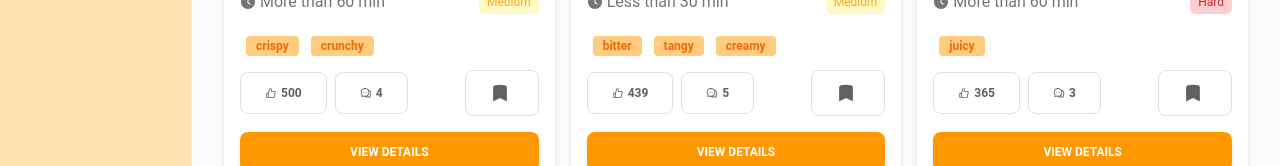
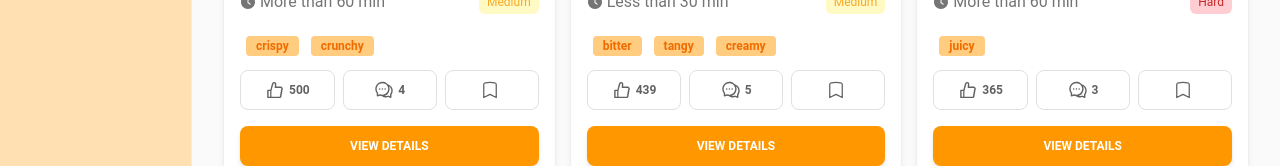
Before and after one commit to devmulkalwar/recipeHub, a React (Vite) app in the folder frontend/: page /recipes in a window 1280 px wide. Shown: the part 545-711 px from the top of the page. Built offline with nearby package versions, Linux system fonts and the light colour scheme.

Commit message:
card like and saved icon actions added

```diff
--- a/frontend/src/components/RecipeCard.jsx
+++ b/frontend/src/components/RecipeCard.jsx
@@ -1,14 +1,20 @@
-import React, { useEffect } from "react";
+import React, { useEffect, useState } from "react";
 import { Typography, Button } from "@material-tailwind/react";
 import {
   AiOutlineLike,
+  AiFillLike,
   AiOutlineComment,
   AiFillClockCircle,
 } from "react-icons/ai";
-import { BookmarkIcon } from "@heroicons/react/24/solid";
+import { BookmarkIcon as OutlineBookmarkIcon } from "@heroicons/react/24/outline";
+import { BookmarkIcon as FilledBookmarkIcon } from "@heroicons/react/24/solid";
 import { Link } from "react-router-dom";
 
 const RecipeCard = ({ recipe }) => {
+  const [isLiked, setIsLiked] = useState(false);
+  const [isSaved, setIsSaved] = useState(false);
+  const [isFollowing, setIsFollowing] = useState(false);
+
   if (!recipe) {
     return <div>No recipe available</div>;
   }
@@ -76,8 +82,11 @@ const RecipeCard = ({ recipe }) => {
         </div>
 
         {/* Follow Button */}
-        <button className="text-blue-500 text-sm font-semibold hover:underline">
-          Follow
+        <button
+          className="text-blue-500 text-sm font-semibold hover:underline"
+          onClick={() => setIsFollowing(!isFollowing)}
+        >
+          {isFollowing ? "Unfollow" : "Follow"}
         </button>
       </div>
 
@@ -99,7 +108,7 @@ const RecipeCard = ({ recipe }) => {
               WebkitBoxOrient: "vertical",
               overflow: "hidden",
               WebkitLineClamp: 2,
-              maxHeight: "3rem", // Ensures consistent height
+              maxHeight: "3rem",
             }}
           >
             {title}
@@ -145,32 +154,38 @@ const RecipeCard = ({ recipe }) => {
           </div>
         )}
 
-        {/* Action Buttons */}
-        <div className="flex justify-between items-center mt-auto">
-          <div className="flex items-center">
+        <div className="flex justify-evenly items-center mt-auto space-x-2">
           <Button
             variant="outlined"
-              className="flex items-center justify-center text-gray-700 border-gray-300 hover:bg-gray-200 mr-2"
+            className="flex items-center justify-center text-gray-700 border-gray-300 hover:bg-gray-200 w-1/3 h-10"
+            onClick={() => setIsLiked(!isLiked)}
           >
-              <AiOutlineLike className="mr-1" />
-              {likes}
+            {isLiked ? (
+              <AiFillLike className="h-5 w-5 mr-1 text-orange-500" />
+            ) : (
+              <AiOutlineLike className="h-5 w-5 mr-1" />
+            )}
+            {likes + (isLiked ? 1 : 0)}
           </Button>
 
           <Button
             variant="outlined"
-              className="flex items-center justify-center text-gray-700 border-gray-300 hover:bg-gray-200 mr-2"
+            className="flex items-center justify-center text-gray-700 border-gray-300 hover:bg-gray-200 w-1/3 h-10"
           >
-              <AiOutlineComment className="mr-1" />
+            <AiOutlineComment className="h-5 w-5 mr-1" />
             {comments.length}
           </Button>
-          </div>
 
-          {/* Save Recipe Button */}
           <Button
             variant="outlined"
-            className="flex items-center justify-center text-gray-700 border-gray-300 hover:bg-gray-200"
+            className="flex items-center justify-center text-gray-700 border-gray-300 hover:bg-gray-200 w-1/3 h-10"
+            onClick={() => setIsSaved(!isSaved)}
           >
-            <BookmarkIcon className="w-5 h-5 mr-1" />
+            {isSaved ? (
+              <FilledBookmarkIcon className="w-5 h-5 mr-1 text-orange-500" />
+            ) : (
+              <OutlineBookmarkIcon className="w-5 h-5 mr-1" />
+            )}
           </Button>
         </div>
 
--- a/frontend/src/pages/Home.jsx
+++ b/frontend/src/pages/Home.jsx
@@ -85,7 +85,7 @@ const Home = () => {
 
         <div className="min-w-[320px] max-w-screen-lg flex justify-center items-center w-full py-6  px-4">
           <div className="w-full  grid grid-cols-1 sm:grid-cols-2 lg:grid-cols-3 gap-4">
-            {fakeData.recipes.splice(0, 18).map((recipe, index) => (
+            {fakeData.recipes.splice(0, 9).map((recipe, index) => (
               <RecipeCard key={index} recipe={recipe} />
             ))}
           </div>
--- a/package.json
+++ b/package.json
@@ -13,7 +13,9 @@
   "description": "",
   "dependencies": {
     "bcrypt": "^5.1.1",
-    "mongodb": "^6.10.0"
+    "heroicons": "^2.1.5",
+    "mongodb": "^6.10.0",
+    "react-icons": "^5.3.0"
   },
   "devDependencies": {
     "bcryptjs": "^2.4.3",
```
Also changed, not shown: 1 other file (tests, documents, lock files or other folders). Lines whose indentation alone changed are shown as unchanged.
